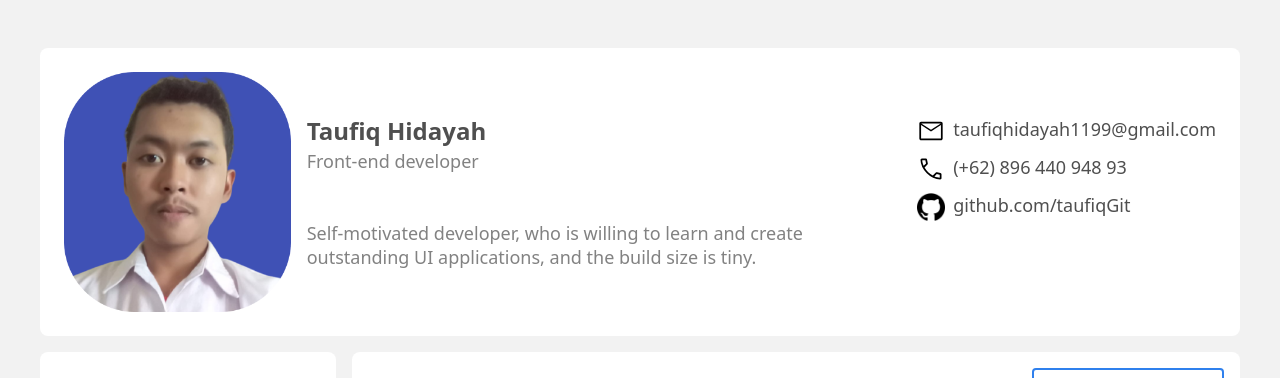
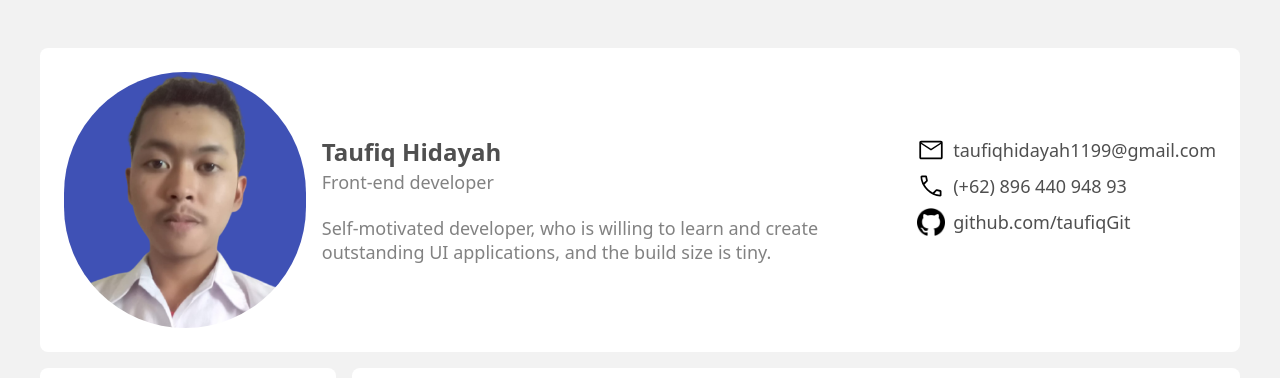
Before and after one commit to taufiqGit/my-site, a React (Vite) app: page / in a window 1280 px wide. Shown: the top 378 px of the page. Built offline with nearby package versions, Linux system fonts and the light colour scheme.

Commit message:
responive profile

```diff
--- /dev/null
+++ b/src/components/molecules/itemContact.jsx
@@ -0,0 +1,9 @@
+
+export default function ItemContact({icon, info, alt, mt}) {
+    return (
+        <span className={`text-lg text-gray flex ${mt ? 'mt-2' : 'mt-0'}`}>
+            <img className='inline-block w-7 mr-2' src={icon} alt={alt} />
+            <span>{info}</span>
+        </span>
+    )
+}
--- a/src/components/profile.jsx
+++ b/src/components/profile.jsx
@@ -3,36 +3,27 @@ import mailIcon from '../images/mail.svg'
 import callIcon from '../images/call.svg'
 import githubIcon from '../images/github.png'
 
+import ItemContact from '../components/molecules/itemContact'
+
 export default function Profile() {
     return(
         <figure className='flex flex-col items-center lg:flex-row bg-white p-6 rounded-lg'>
-          <img className='w-64 h-60 rounded object-cover' src={avatar} alt="avatar" />
-          <div className='ml-4 mt-8 lg:mt-0 w-full'>
-            <figcaption className='flex flex-col sm:flex-row justify-between w-full'>
+          <img className='w-64 h-64 rounded-full object-cover' src={avatar} alt="avatar" />
+          <div className='ml-4 mt-8 lg:mt-0 w-full flex flex-col justify-between lg:flex-row'>
+            <figcaption className='flex flex-col '>
               <div>
                 <h2 className='text-2xl font-semibold text-gray'>Taufiq Hidayah</h2>
                 <span className='text-lg mt-3 text-gray-3'>Front-end developer</span>
               </div>
-              <div className='flex flex-col mt-4 sm:mt-0'>
-                <span className='text-lg text-gray'>
-                  <img className='inline-block w-7 mr-2' src={mailIcon} alt="mail" />
-                  taufiqhidayah1199@gmail.com
-                </span>
-                <span className='text-lg mt-2 text-gray'>
-                  <img className='inline-block w-7 mr-2' src={callIcon} alt="call" />
-                  (+62) 896 440 948 93
-                </span>
-
-                <span className='text-lg mt-2 text-gray'>
-                  <img className='inline-block w-7 mr-2' src={githubIcon} alt="repo" />
-                  github.com/taufiqGit
-                </span>
-              </div>
+              <blockquote className='mt-5 max-w-lg'>
+                  <p className='text-lg font-light leading-6 text-gray-3'>Self-motivated developer, who is willing to learn and create outstanding UI applications, and the build size is tiny.</p>
+              </blockquote>
             </figcaption>
-            <blockquote className=' max-w-lg'>
-                <p className='text-lg font-light leading-6 text-gray-3'>Self-motivated developer, who is willing to learn and create outstanding UI applications, and the build size is tiny.</p>
-                {/* <p className='mt-2 text-lg font-light leading-6 text-gray-3'>Donec aliquam est dui, vel vestibulum diam sollicitudin id. Quisque feugiat malesuada molestie. It’s easy to customize, customize.</p>             */}
-            </blockquote>
+            <div className='flex flex-col lg:mt-0 mt-4'>
+              <ItemContact icon={mailIcon} mt={false} info="taufiqhidayah1199@gmail.com" alt="mail"/>
+              <ItemContact icon={callIcon} mt={true} info="(+62) 896 440 948 93" alt="call"/>
+              <ItemContact icon={githubIcon} mt={true} info="github.com/taufiqGit" alt="github"/>
+            </div>
           </div>
         </figure>
     )
```
